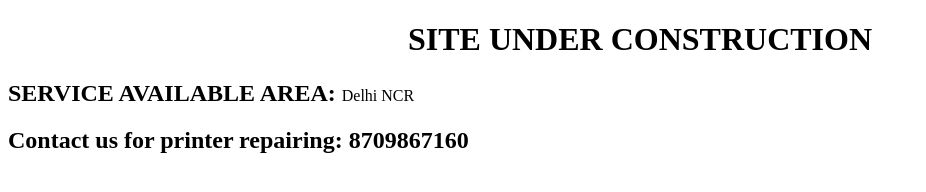
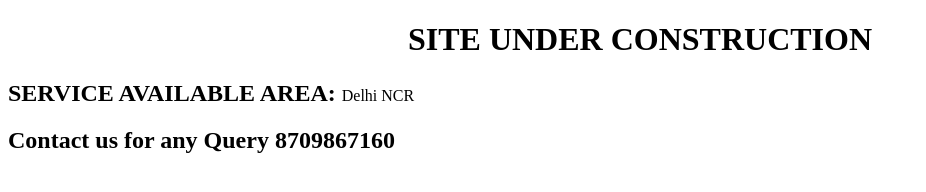
Before and after one commit to ak463010/crctsolution.github.io, a plain HTML site: page index.html in a window 1280 px wide. Shown: the whole page, without its empty margins (0-926 px from the left). Drawn offline with Linux system fonts and the light colour scheme.

Commit message:
Update index.html

```diff
--- a/index.html
+++ b/index.html
@@ -15,7 +15,7 @@
 
 
     <h2 style="display: inline;">SERVICE AVAILABLE AREA: </h2> Delhi NCR
-    <h2>Contact us for printer repairing: 8709867160</h2>
+    <h2>Contact us for any Query 8709867160</h2>
 
 </body>
 </html>
```
